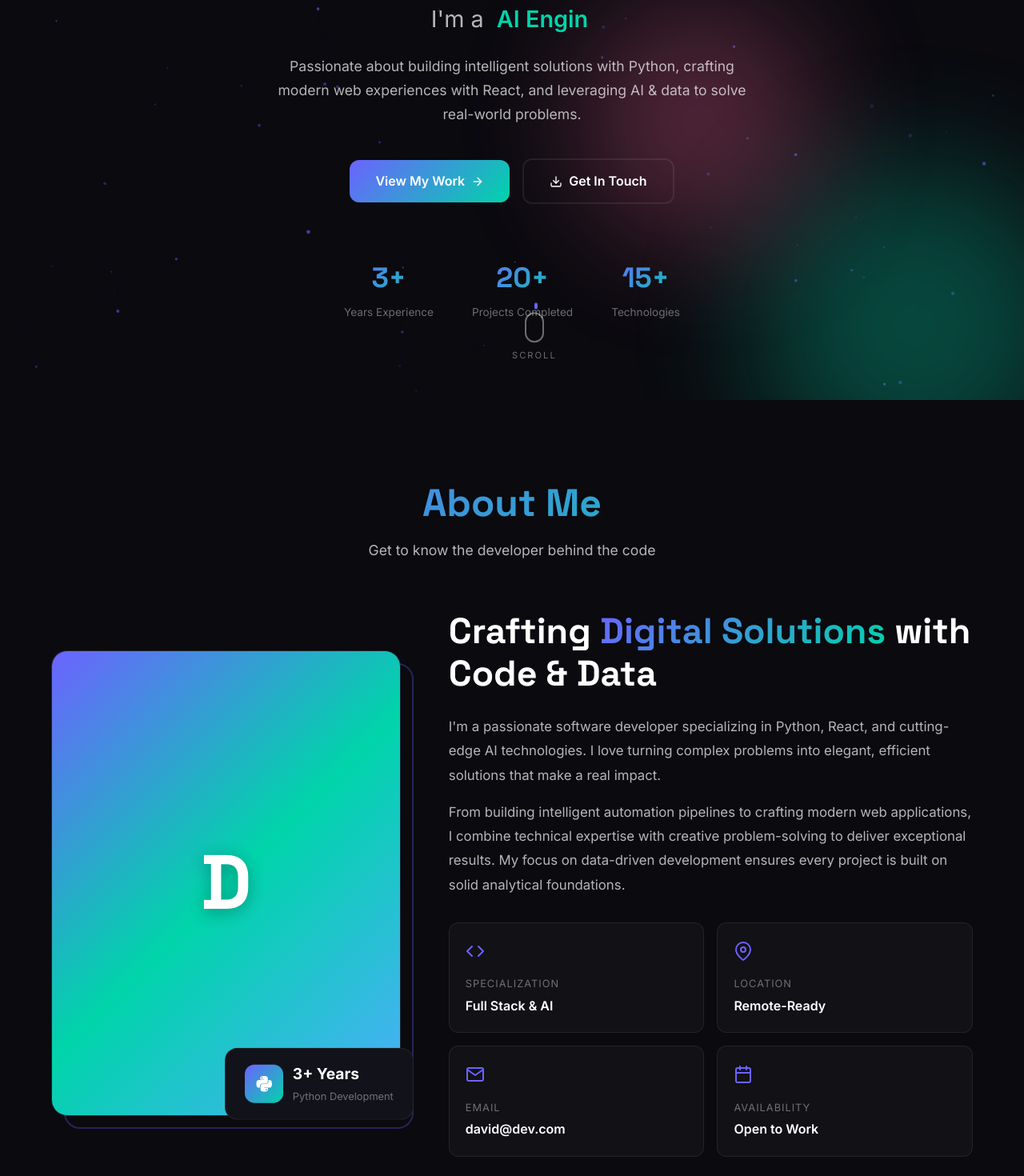
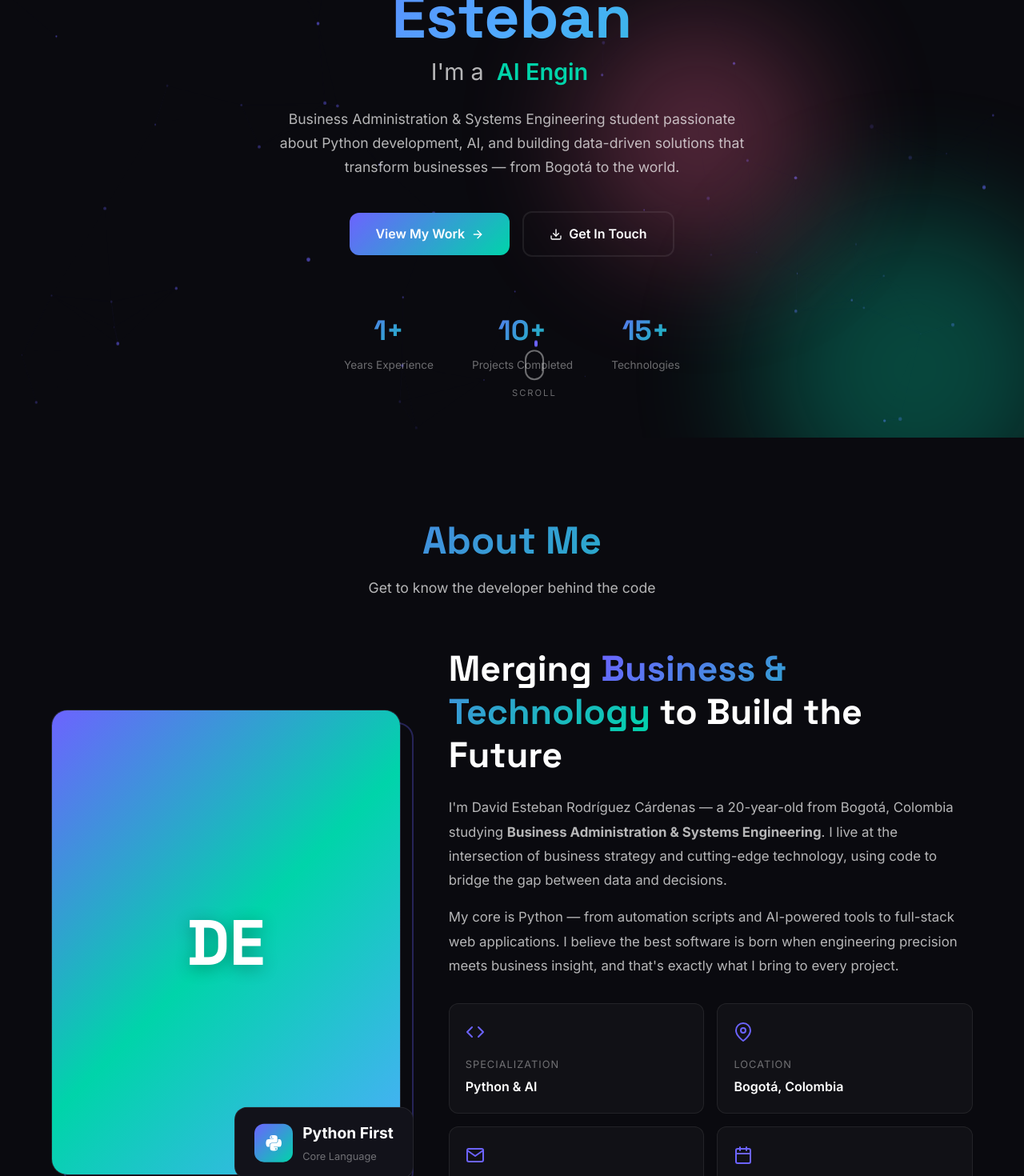
Before and after one commit to Itsstebann/portfolio, a React (Vite) app: page / in a window 1280 px wide. Shown: the part 300-1770 px from the top of the page at 80% size. Built offline with nearby package versions, Linux system fonts and the light colour scheme.

Commit message:
agregué: personalize portfolio with David Esteban's actual details, experience, and projects

```diff
--- a/index.html
+++ b/index.html
@@ -4,13 +4,13 @@
     <meta charset="UTF-8" />
     <link rel="icon" type="image/svg+xml" href="/favicon.svg" />
     <meta name="viewport" content="width=device-width, initial-scale=1.0" />
-    <meta name="description" content="David — Python Developer, AI Engineer & Full Stack Developer. Specializing in Python, React, Automation, AI & Data." />
-    <meta name="keywords" content="Python Developer, React, AI Engineer, Data Analyst, Full Stack, Portfolio" />
-    <meta name="author" content="David" />
-    <meta property="og:title" content="David — Developer Portfolio" />
-    <meta property="og:description" content="Python Developer, AI Engineer & Full Stack Developer specializing in automation and data-driven solutions." />
+    <meta name="description" content="David Esteban Rodríguez Cárdenas — Python Developer, Systems Engineer & AI Enthusiast from Bogotá, Colombia. Specializing in Python, React, Automation, AI & Data." />
+    <meta name="keywords" content="David Rodriguez, Python Developer, Systems Engineer, AI, React, Bogota, Portfolio" />
+    <meta name="author" content="David Esteban Rodríguez Cárdenas" />
+    <meta property="og:title" content="David Esteban — Developer Portfolio" />
+    <meta property="og:description" content="Python Developer & Systems Engineer from Bogotá. Building intelligent solutions with AI, automation, and data." />
     <meta property="og:type" content="website" />
-    <title>David — Developer Portfolio</title>
+    <title>David Esteban — Developer Portfolio</title>
   </head>
   <body>
     <div id="root"></div>
--- a/src/components/About.jsx
+++ b/src/components/About.jsx
@@ -21,13 +21,13 @@ const About = () => {
                 display: 'flex',
                 alignItems: 'center',
                 justifyContent: 'center',
-                fontSize: '6rem',
+                fontSize: '5rem',
                 fontFamily: 'var(--font-display)',
                 fontWeight: 800,
                 color: 'white',
                 textShadow: '0 4px 20px rgba(0,0,0,0.3)'
               }}>
-                D
+                DE
               </div>
             </div>
             <div className="about-image-decoration"></div>
@@ -36,43 +36,43 @@ const About = () => {
                 <FaPython />
               </div>
               <div className="badge-text">
-                <strong>3+ Years</strong>
-                <span>Python Development</span>
+                <strong>Python First</strong>
+                <span>Core Language</span>
               </div>
             </div>
           </div>
 
           <div className="about-text">
             <h2>
-              Crafting <span className="highlight">Digital Solutions</span> with Code & Data
+              Merging <span className="highlight">Business & Technology</span> to Build the Future
             </h2>
             <p>
-              I'm a passionate software developer specializing in Python, React,
-              and cutting-edge AI technologies. I love turning complex problems
-              into elegant, efficient solutions that make a real impact.
+              I'm David Esteban Rodríguez Cárdenas — a 20-year-old from Bogotá, Colombia
+              studying <strong>Business Administration & Systems Engineering</strong>. I live
+              at the intersection of business strategy and cutting-edge technology, using code
+              to bridge the gap between data and decisions.
             </p>
             <p>
-              From building intelligent automation pipelines to crafting modern
-              web applications, I combine technical expertise with creative
-              problem-solving to deliver exceptional results. My focus on data-driven
-              development ensures every project is built on solid analytical foundations.
+              My core is Python — from automation scripts and AI-powered tools to full-stack
+              web applications. I believe the best software is born when engineering precision
+              meets business insight, and that's exactly what I bring to every project.
             </p>
 
             <div className="about-info-grid">
               <div className="about-info-item">
                 <div className="info-icon"><FiCode /></div>
                 <div className="info-label">Specialization</div>
-                <div className="info-value">Full Stack & AI</div>
+                <div className="info-value">Python & AI</div>
               </div>
               <div className="about-info-item">
                 <div className="info-icon"><FiMapPin /></div>
                 <div className="info-label">Location</div>
-                <div className="info-value">Remote-Ready</div>
+                <div className="info-value">Bogotá, Colombia</div>
               </div>
               <div className="about-info-item">
                 <div className="info-icon"><FiMail /></div>
                 <div className="info-label">Email</div>
-                <div className="info-value">david@dev.com</div>
+                <div className="info-value">devstack.drodriguez@gmail.com</div>
               </div>
               <div className="about-info-item">
                 <div className="info-icon"><FiCalendar /></div>
--- a/src/components/Contact.jsx
+++ b/src/components/Contact.jsx
@@ -1,12 +1,16 @@
 import { FiMail, FiMapPin, FiSend } from 'react-icons/fi';
-import { FaGithub, FaLinkedin, FaTwitter } from 'react-icons/fa';
+import { FaGithub, FaLinkedin, FaInstagram } from 'react-icons/fa';
 import './Contact.css';
 
 const Contact = () => {
   const handleSubmit = (e) => {
     e.preventDefault();
-    // Form submission logic
-    alert('Thanks for reaching out! I\'ll get back to you soon.');
+    const name = e.target.elements['contact-name'].value;
+    const email = e.target.elements['contact-email'].value;
+    const subject = e.target.elements['contact-subject'].value;
+    const message = e.target.elements['contact-message'].value;
+    const mailtoLink = `mailto:devstack.drodriguez@gmail.com?subject=${encodeURIComponent(subject || 'Portfolio Contact')}&body=${encodeURIComponent(`Hi David,\n\nMy name is ${name} (${email}).\n\n${message}`)}`;
+    window.open(mailtoLink, '_blank');
   };
 
   return (
@@ -28,17 +32,17 @@ const Contact = () => {
             </p>
 
             <div className="contact-methods">
-              <div className="contact-method">
+              <a href="mailto:devstack.drodriguez@gmail.com" className="contact-method">
                 <div className="contact-method-icon">
                   <FiMail />
                 </div>
                 <div>
                   <div className="contact-method-label">Email</div>
                   <div className="contact-method-value">
-                    stevedavidrodrigues@hotmail.com
+                    devstack.drodriguez@gmail.com
                   </div>
                 </div>
-              </div>
+              </a>
               <div className="contact-method">
                 <div className="contact-method-icon">
                   <FiMapPin />
@@ -46,7 +50,7 @@ const Contact = () => {
                 <div>
                   <div className="contact-method-label">Location</div>
                   <div className="contact-method-value">
-                    Remote — Worldwide
+                    Bogotá, Colombia
                   </div>
                 </div>
               </div>
@@ -54,7 +58,7 @@ const Contact = () => {
 
             <div className="contact-socials">
               <a
-                href="https://github.com/"
+                href="https://github.com/itsstebann"
                 className="social-link"
                 target="_blank"
                 rel="noopener noreferrer"
@@ -63,7 +67,7 @@ const Contact = () => {
                 <FaGithub />
               </a>
               <a
-                href="https://linkedin.com/"
+                href="https://www.linkedin.com/in/devdavidrodriguez"
                 className="social-link"
                 target="_blank"
                 rel="noopener noreferrer"
@@ -72,13 +76,13 @@ const Contact = () => {
                 <FaLinkedin />
               </a>
               <a
-                href="https://twitter.com/"
+                href="https://instagram.com/itssteban_"
                 className="social-link"
                 target="_blank"
                 rel="noopener noreferrer"
-                aria-label="Twitter"
+                aria-label="Instagram"
               >
-                <FaTwitter />
+                <FaInstagram />
               </a>
             </div>
           </div>
--- a/src/components/Experience.jsx
+++ b/src/components/Experience.jsx
@@ -2,28 +2,20 @@ import './Experience.css';
 
 const experiences = [
   {
-    date: '2024 — Present',
-    role: 'Python Developer & AI Engineer',
-    company: 'Freelance / Personal Projects',
+    date: '2025 — Present',
+    role: 'Software Engineer',
+    company: 'Falabella',
     description:
-      'Building AI-powered applications using LangChain, OpenAI, and TensorFlow. Developing full-stack web apps with React and Django. Creating automated data pipelines and ETL processes.',
-    tech: ['Python', 'React', 'LangChain', 'TensorFlow', 'FastAPI'],
+      'Developing web modules using Java and Spring Boot, enhancing user experience across Falabella\'s platforms. Implementing preventive maintenance routines that increased system stability. Integrating SQL databases and REST APIs to improve data flow between systems. Supporting the migration of legacy systems to modern, secure platforms. Building knowledge in WMOS (Warehouse Management Operating System).',
+    tech: ['Java', 'Spring Boot', 'SQL', 'REST APIs', 'WMOS'],
   },
   {
-    date: '2023 — 2024',
-    role: 'Full Stack Developer',
-    company: 'Tech Startup',
+    date: '2024 — 2025 · 7 months',
+    role: 'Systems Engineer — Process Improvement',
+    company: 'Karton SAS',
     description:
-      'Developed and maintained web applications using React and Django REST Framework. Implemented CI/CD pipelines, automated testing, and database optimization strategies.',
-    tech: ['Django', 'React', 'PostgreSQL', 'Docker', 'GitHub Actions'],
-  },
-  {
-    date: '2022 — 2023',
-    role: 'Data Analyst & Automation Engineer',
-    company: 'Business Solutions Company',
-    description:
-      'Created interactive dashboards with Power BI and automated data collection using Python and Selenium. Designed ETL pipelines to streamline reporting workflows.',
-    tech: ['Python', 'Pandas', 'Selenium', 'Power BI', 'SQL'],
+      'Improved system performance by 25% through infrastructure optimization. Designed automation workflows that reduced operational errors significantly. Collaborated with development and support teams to deploy scalable cloud solutions. Managed system monitoring and maintenance to ensure security and uptime.',
+    tech: ['Python', 'Cloud', 'CI/CD', 'Automation', 'Infrastructure'],
   },
 ];
 
--- a/src/components/Footer.jsx
+++ b/src/components/Footer.jsx
@@ -5,10 +5,10 @@ const Footer = () => {
     <footer className="footer">
       <div className="container">
         <div className="footer-logo">
-          David<span>.dev</span>
+          David Esteban<span>.dev</span>
         </div>
         <p className="footer-text">
-          © {new Date().getFullYear()} David. Built with React & ☕
+          © {new Date().getFullYear()} David Esteban Rodríguez. Built with React & ☕
         </p>
         <ul className="footer-links">
           <li><a href="#hero">Home</a></li>
--- a/src/components/Hero.jsx
+++ b/src/components/Hero.jsx
@@ -6,7 +6,7 @@ const roles = [
   'Python Developer',
   'AI Engineer',
   'Data Analyst',
-  'React Developer',
+  'Systems Engineer',
   'Automation Expert',
 ];
 
@@ -126,7 +126,7 @@ const Hero = () => {
         </div>
 
         <h1>
-          Hi, I'm <span className="gradient-name">David</span>
+          Hi, I'm <span className="gradient-name">David Esteban</span>
         </h1>
 
         <div className="hero-role">
@@ -134,9 +134,9 @@ const Hero = () => {
         </div>
 
         <p className="hero-description">
-          Passionate about building intelligent solutions with Python, crafting
-          modern web experiences with React, and leveraging AI & data to solve
-          real-world problems.
+          Business Administration & Systems Engineering student passionate about
+          Python development, AI, and building data-driven solutions that
+          transform businesses — from Bogotá to the world.
         </p>
 
         <div className="hero-buttons">
@@ -156,11 +156,11 @@ const Hero = () => {
 
         <div className="hero-stats">
           <div className="hero-stat">
-            <div className="stat-number">3+</div>
+            <div className="stat-number">1+</div>
             <div className="stat-label">Years Experience</div>
           </div>
           <div className="hero-stat">
-            <div className="stat-number">20+</div>
+            <div className="stat-number">10+</div>
             <div className="stat-label">Projects Completed</div>
           </div>
           <div className="hero-stat">
--- a/src/components/Projects.jsx
+++ b/src/components/Projects.jsx
@@ -11,7 +11,7 @@ const projects = [
     tech: ['Python', 'LangChain', 'OpenAI', 'React', 'FastAPI'],
     icon: <FaRobot />,
     gradient: 'linear-gradient(135deg, #ff6b9d, #f093fb)',
-    github: '#',
+    github: 'https://github.com/itsstebann',
     live: '#',
   },
   {
@@ -22,18 +22,7 @@ const projects = [
     tech: ['Python', 'Pandas', 'Power BI', 'PostgreSQL', 'Plotly'],
     icon: <FaDatabase />,
     gradient: 'linear-gradient(135deg, #ffd700, #ff6b9d)',
-    github: '#',
-    live: '#',
-  },
-  {
-    title: 'E-Commerce Platform',
-    category: 'Full Stack',
-    description:
-      'Modern e-commerce application with user auth, payment processing, product catalog, and admin panel built with React & Django.',
-    tech: ['React', 'Django', 'PostgreSQL', 'Stripe', 'Redux'],
-    icon: <FaReact />,
-    gradient: 'linear-gradient(135deg, #61DAFB, #6c63ff)',
-    github: '#',
+    github: 'https://github.com/itsstebann',
     live: '#',
   },
   {
@@ -44,7 +33,7 @@ const projects = [
     tech: ['Python', 'Selenium', 'BeautifulSoup', 'Docker', 'Celery'],
     icon: <FaCloud />,
     gradient: 'linear-gradient(135deg, #00d4aa, #4facfe)',
-    github: '#',
+    github: 'https://github.com/itsstebann',
     live: '#',
   },
   {
@@ -55,19 +44,19 @@ const projects = [
     tech: ['Python', 'Scikit-learn', 'TensorFlow', 'FastAPI', 'Docker'],
     icon: <FaPython />,
     gradient: 'linear-gradient(135deg, #3776AB, #FFD43B)',
-    github: '#',
+    github: 'https://github.com/itsstebann',
     live: '#',
   },
   {
-    title: 'Task Management App',
+    title: 'Portfolio Website',
     category: 'Full Stack',
     description:
-      'Real-time collaborative task manager with drag-and-drop, user roles, notifications, and a polished UI built with Next.js.',
-    tech: ['Next.js', 'Supabase', 'TypeScript', 'Tailwind', 'Vercel'],
+      'This portfolio site — a modern React + Vite single-page app with particle animations, glassmorphism design, and responsive layout.',
+    tech: ['React', 'Vite', 'CSS3', 'JavaScript'],
     icon: <FaReact />,
     gradient: 'linear-gradient(135deg, #6c63ff, #4facfe)',
-    github: '#',
-    live: '#',
+    github: 'https://github.com/itsstebann/portfolio',
+    live: 'https://itsstebann.github.io/portfolio',
   },
 ];
 
```
